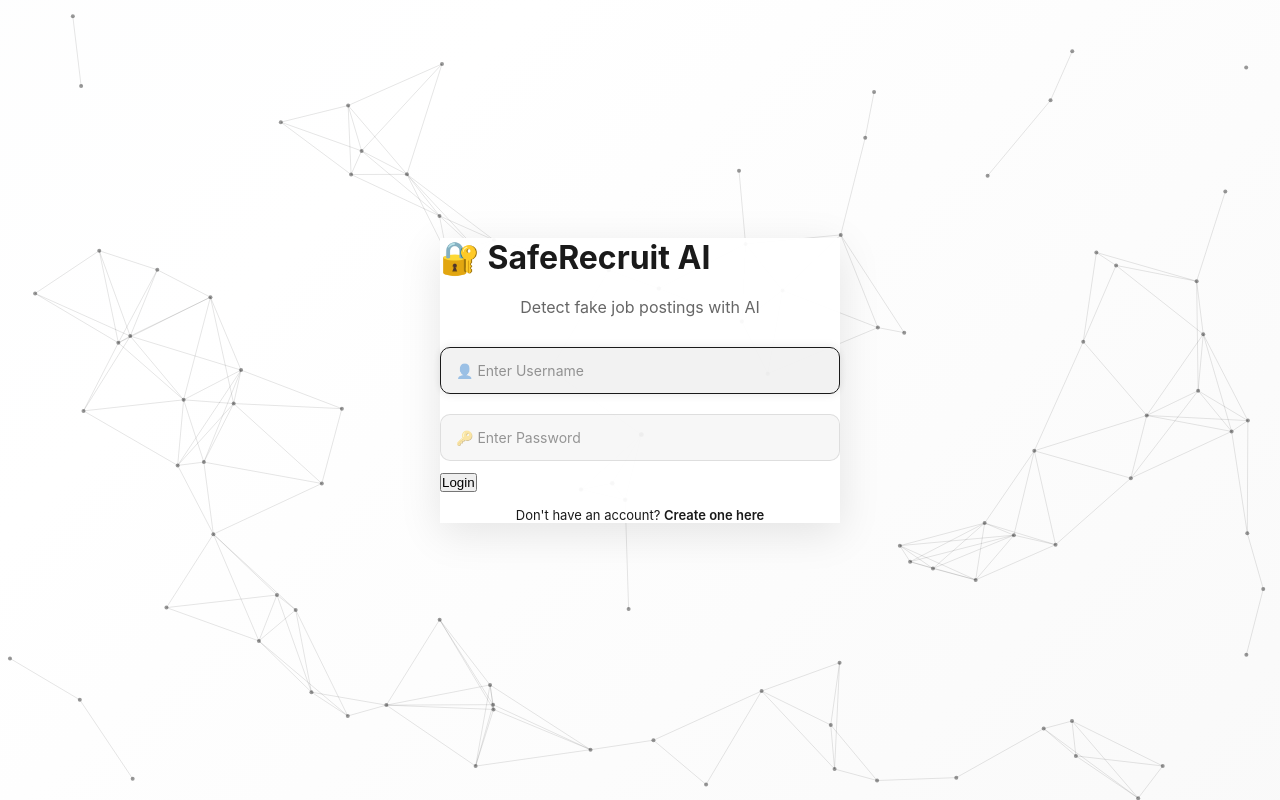
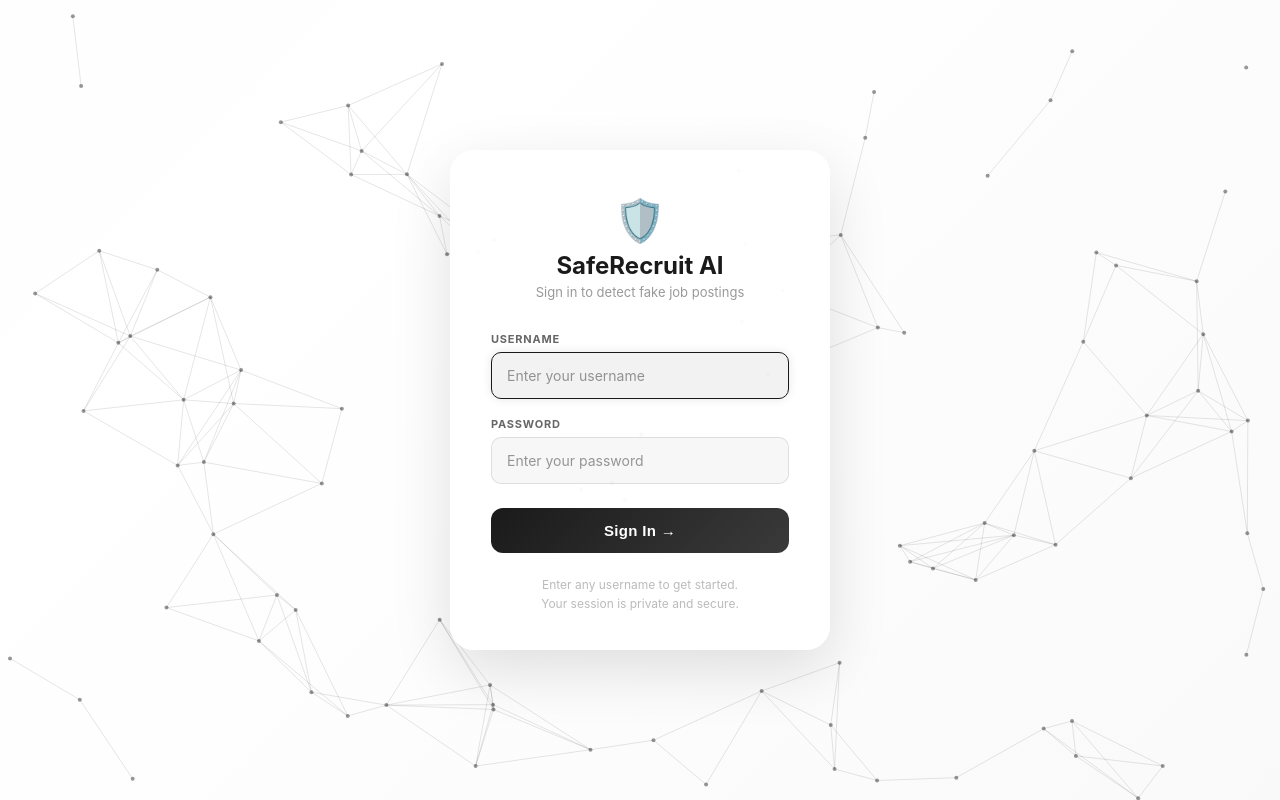
Before and after one commit to MraviTeja95/fake-job-posting-detector, a Flask app: page /login in a window 1280 px wide. Run offline with Flask 3, Linux system fonts and the light colour scheme.

Commit message:
SafeRecruit AI full project

```diff
--- a/web_app/app.py
+++ b/web_app/app.py
@@ -1,13 +1,12 @@
 from flask import Flask, render_template, request, redirect, url_for, session
 from flask_login import LoginManager, UserMixin, login_user, logout_user, login_required, current_user
 import os
-import re
 from werkzeug.utils import secure_filename
 from datetime import datetime
 
 app = Flask(__name__)
 app.secret_key = "secret123"
-app.config['MAX_CONTENT_LENGTH'] = 16 * 1024 * 1024  # 16MB max file size
+app.config['MAX_CONTENT_LENGTH'] = 16 * 1024 * 1024
 app.config['UPLOAD_FOLDER'] = 'uploads'
 
 if not os.path.exists(app.config['UPLOAD_FOLDER']):
@@ -17,7 +16,6 @@ login_manager = LoginManager()
 login_manager.init_app(app)
 login_manager.login_view = "login"
 
-# Dummy user system
 class User(UserMixin):
     def __init__(self, id):
         self.id = id
@@ -27,44 +25,27 @@ class User(UserMixin):
 def load_user(user_id):
     return User(user_id)
 
-# Simple job analysis logic
 def analyze_job_description(text):
-    """Analyze job description for fraud indicators"""
     if not text or len(text.strip()) < 10:
         return {
-            "prediction": "INVALID",
-            "confidence": 0,
-            "risk": 0,
+            "prediction": "INVALID", "confidence": 0, "risk": 0,
             "category": "Too Short",
             "reasons": ["Job description is too short to analyze"],
             "suggestions": ["Please provide a detailed job description"]
         }
 
     text_lower = text.lower()
-
-    # Fraud indicators
     red_flags = {
-        "no experience": 0.15,
-        "work from home": -0.05,
-        "no qualifications": 0.20,
-        "guaranteed income": 0.25,
-        "quick money": 0.30,
-        "easy money": 0.30,
-        "upfront payment": 0.25,
-        "wire transfer": 0.35,
-        "bitcoin": 0.30,
-        "western union": 0.35,
-        "no interview": 0.20,
-        "immediate hire": 0.15,
-        "urgent": 0.10,
-        "limited time": 0.10,
-        "high salary": 0.05,
-        "flexible hours": -0.05,
-        "remote": -0.05,
+        "no experience": 0.15, "work from home": -0.05, "no qualifications": 0.20,
+        "guaranteed income": 0.25, "quick money": 0.30, "easy money": 0.30,
+        "upfront payment": 0.25, "wire transfer": 0.35, "bitcoin": 0.30,
+        "western union": 0.35, "no interview": 0.20, "immediate hire": 0.15,
+        "urgent": 0.10, "limited time": 0.10, "high salary": 0.05,
+        "flexible hours": -0.05, "remote": -0.05,
     }
 
     reasons = []
-    risk_score = 0.3  # Base score
+    risk_score = 0.3
 
     for flag, weight in red_flags.items():
         if flag in text_lower:
@@ -72,100 +53,64 @@ def analyze_job_description(text):
             if weight > 0.15:
                 reasons.append(f"Detected suspicious phrase: '{flag}'")
 
-    # Positive indicators (reduce risk)
-    positive_indicators = [
-        "apply here", "contact us", "email", "phone",
-        "requirements", "qualifications", "experience",
-        "company", "location", "benefits"
-    ]
-
-    for indicator in positive_indicators:
+    for indicator in ["apply here","contact us","email","phone","requirements","qualifications","experience","company","location","benefits"]:
         if indicator in text_lower:
             risk_score -= 0.05
 
-    # Word count analysis
-    word_count = len(text.split())
-    if word_count < 50:
+    if len(text.split()) < 50:
         risk_score += 0.15
         reasons.append("Job description is unusually brief")
 
-    # Ensure score is between 0-100
     risk_score = max(0, min(100, risk_score * 100))
 
-    # Determine prediction
     if risk_score > 60:
-        prediction = "FAKE"
-        confidence = int(min(95, risk_score))
-        category = "High Risk"
+        prediction, confidence, category = "FAKE", int(min(95, risk_score)), "High Risk"
     elif risk_score > 40:
-        prediction = "SUSPICIOUS"
-        confidence = int(risk_score / 1.5)
-        category = "Medium Risk"
+        prediction, confidence, category = "SUSPICIOUS", int(risk_score / 1.5), "Medium Risk"
     else:
-        prediction = "REAL"
-        confidence = int(100 - risk_score)
-        category = "Low Risk"
+        prediction, confidence, category = "REAL", int(100 - risk_score), "Low Risk"
 
     if not reasons:
         reasons = ["Job description appears legitimate"] if prediction == "REAL" else ["Multiple fraud indicators detected"]
 
-    suggestions = [
-        "Verify company information independently",
-        "Check official company website",
-        "Be cautious of requests for upfront payments",
-        "Research the company on Glassdoor or LinkedIn"
-    ]
-
     return {
-        "prediction": prediction,
-        "confidence": confidence,
-        "risk": int(risk_score),
-        "category": category,
+        "prediction": prediction, "confidence": confidence,
+        "risk": int(risk_score), "category": category,
         "reasons": reasons[:3],
-        "suggestions": suggestions
+        "suggestions": [
+            "Verify company information independently",
+            "Check official company website",
+            "Be cautious of requests for upfront payments",
+            "Research the company on Glassdoor or LinkedIn"
+        ]
     }
 
-# OCR simulation (basic text extraction)
 def extract_text_from_image(image_path):
-    """Extract text from image using OCR"""
     try:
         from PIL import Image
         import pytesseract
-
-        img = Image.open(image_path)
-        text = pytesseract.image_to_string(img)
-        return text
+        return pytesseract.image_to_string(Image.open(image_path))
     except:
         return None
 
-# HOME
 @app.route("/", methods=["GET", "POST"])
 @login_required
 def home():
-    prediction = None
-    confidence = None
-    risk = None
-    category = None
-    reasons = None
-    suggestions = None
-    highlighted_text = None
+    prediction = confidence = risk = category = reasons = suggestions = highlighted_text = error = None
     processed_image = False
-    error = None
 
     if request.method == "POST":
         job_input = request.form.get("job_input", "").strip()
         job_image = request.files.get("job_image")
 
-        # Extract text from image if provided
         if job_image and job_image.filename:
             try:
                 filename = secure_filename(job_image.filename)
                 filepath = os.path.join(app.config['UPLOAD_FOLDER'], filename)
                 job_image.save(filepath)
-
-                extracted_text = extract_text_from_image(filepath)
-                if extracted_text:
-                    job_input = extracted_text
+                extracted = extract_text_from_image(filepath)
+                if extracted:
+                    job_input = extracted
                     processed_image = True
                 else:
                     error = "Could not extract text from image. Please paste text instead."
@@ -173,81 +118,70 @@ def home():
                 error = f"Error processing image: {str(e)}"
 
         if job_input:
-            # Analyze the job description
             result = analyze_job_description(job_input)
-
-            prediction = result["prediction"]
-            confidence = result["confidence"]
-            risk = result["risk"]
-            category = result["category"]
-            reasons = result["reasons"]
+            prediction  = result["prediction"]
+            confidence  = result["confidence"]
+            risk        = result["risk"]
+            category    = result["category"]
+            reasons     = result["reasons"]
             suggestions = result["suggestions"]
 
-            # Highlight suspicious keywords
             highlighted_text = job_input
-            keywords = ["upfront", "bitcoin", "western union", "wire transfer", "urgent", "immediate"]
-            for keyword in keywords:
-                if keyword.lower() in job_input.lower():
+            for kw in ["upfront","bitcoin","western union","wire transfer","urgent","immediate"]:
+                if kw.lower() in job_input.lower():
                     highlighted_text = highlighted_text.replace(
-                        keyword,
-                        f'<mark style="background-color: #ffcccc;">{keyword}</mark>'
+                        kw, f'<mark style="background-color:#ffcccc;">{kw}</mark>'
                     )
 
-            # Store in history
-            if 'history' not in session:
-                session['history'] = []
-
-            history_item = {
-                "input_text": job_input[:100] + "..." if len(job_input) > 100 else job_input,
-                "prediction": prediction,
-                "confidence": confidence,
-                "risk": risk,
-                "category": category,
+            session.setdefault('history', []).insert(0, {
+                "input_text": job_input[:100] + ("..." if len(job_input) > 100 else ""),
+                "prediction": prediction, "confidence": confidence,
+                "risk": risk, "category": category,
                 "timestamp": datetime.now().strftime("%Y-%m-%d %H:%M:%S")
-            }
-            session['history'].insert(0, history_item)  # Add to the beginning
+            })
             session.modified = True
         else:
             error = "Please enter a job description or upload an image"
 
     return render_template("index.html",
-        prediction=prediction,
-        confidence=confidence,
-        risk=risk,
-        category=category,
-        reasons=reasons,
-        suggestions=suggestions,
-        highlighted_text=highlighted_text,
-        processed_image=processed_image,
-        error=error
+        prediction=prediction, confidence=confidence, risk=risk,
+        category=category, reasons=reasons, suggestions=suggestions,
+        highlighted_text=highlighted_text, processed_image=processed_image, error=error
     )
 
-# LOGIN
+# ====================================================
+# ✅ BUG FIX: session.clear() BEFORE login_user()
+#    Old code did it AFTER which wiped the login session
+# ====================================================
 @app.route("/login", methods=["GET", "POST"])
 def login():
+    if current_user.is_authenticated:
+        return redirect(url_for("home"))
+
+    error = None
     if request.method == "POST":
-        username = request.form.get("username")
-        if username:
-            user = User(username)
-            login_user(user)
-            session.clear()  # Clear history on new login
-            return redirect(url_for("home"))
-    return render_template("login.html")
+        username = request.form.get("username", "").strip()
+        if not username:
+            error = "Please enter a username."
+        else:
+            session.clear()                    # ✅ clear OLD session first
+            login_user(User(username), remember=True)  # ✅ then create new login
+            return redirect(request.args.get('next') or url_for("home"))
 
-# LOGOUT
+    return render_template("login.html", error=error)
+
+# ✅ BUG FIX: redirect to /login (not /home which needs auth)
 @app.route("/logout")
 @login_required
 def logout():
     logout_user()
     session.clear()
-    return redirect(url_for("home"))
+    return redirect(url_for("login"))
 
-# HISTORY
 @app.route("/history")
 @login_required
 def history():
-    search_history = session.get('history', [])
-    return render_template("history.html", data=search_history)
+    return render_template("history.html", data=session.get('history', []))
 
 if __name__ == "__main__":
     app.run(debug=True)
--- a/web_app/static/script.js
+++ b/web_app/static/script.js
@@ -1,10 +1,11 @@
 // ==========================
 // Elements
 // ==========================
-const form = document.getElementById("jobForm");
-const loader = document.getElementById("loader");
-const button = document.getElementById("analyzeBtn");
-const textarea = document.querySelector("textarea");
+const form      = document.getElementById("jobForm");
+const loader    = document.getElementById("loader");
+const loaderText = document.getElementById("loaderText"); // ✅ FIX: target the <p> not the container
+const button    = document.getElementById("analyzeBtn");
+const textarea  = document.querySelector("textarea");
 const fileInput = document.getElementById("fileUpload");
 
 // ==========================
@@ -12,20 +13,19 @@ const fileInput = document.getElementById("fileUpload");
 // ==========================
 if (form) {
     form.addEventListener("submit", function () {
+        // ✅ FIX: show loader div (has spinner inside), NOT overwrite it with innerText
+        if (loader) loader.style.display = "block";
+        if (button) button.disabled = true;
 
-        loader.style.display = "block";
-
-        button.disabled = true;
-        button.innerText = "Analyzing...";
-
-        if (fileInput && fileInput.files.length > 0) {
-            loader.innerText = "Extracting text from screenshot...";
-        }
-        else if (textarea && textarea.value.includes("linkedin.com")) {
-            loader.innerText = "Scanning LinkedIn profile...";
-        }
-        else {
-            loader.innerText = "Analyzing job description...";
+        // ✅ FIX: update only the text <p> inside the loader, preserving the spinner
+        if (loaderText) {
+            if (fileInput && fileInput.files.length > 0) {
+                loaderText.textContent = "Extracting text from screenshot...";
+            } else if (textarea && textarea.value.includes("linkedin.com")) {
+                loaderText.textContent = "Scanning LinkedIn profile...";
+            } else {
+                loaderText.textContent = "Analyzing job description...";
+            }
         }
     });
 }
@@ -34,24 +34,26 @@ if (form) {
 // File Upload UI
 // ==========================
 if (fileInput) {
-
     fileInput.addEventListener("change", function () {
-
         const fileName = this.files[0]?.name;
+        // ✅ FIX: use .upload-text p selector (matches HTML structure)
+        const uploadP   = document.querySelector(".upload-text p");
+        const uploadBox = document.querySelector(".upload-box");
 
         if (fileName) {
-            document.querySelector(".upload-box p").innerText = fileName;
-
-            document.querySelector(".upload-box").style.borderColor = "#22c55e";
-            document.querySelector(".upload-box").style.boxShadow = "0 0 20px rgba(34,197,94,0.4)";
+            if (uploadP)   uploadP.textContent = fileName;
+            if (uploadBox) {
+                uploadBox.style.borderColor = "#22c55e";
+                uploadBox.style.boxShadow  = "0 0 20px rgba(34,197,94,0.35)";
+            }
         }
     });
 }
 
 // ==========================
-// Mouse Glow Effect
+// Mouse Tracking (for particle glow)
 // ==========================
-let mouseX = window.innerWidth / 2;
+let mouseX = window.innerWidth  / 2;
 let mouseY = window.innerHeight / 2;
 
 document.addEventListener("mousemove", (e) => {
@@ -60,19 +62,14 @@ document.addEventListener("mousemove", (e) => {
 });
 
 // ==========================
-// Meter Animation
+// Risk Meter Animation
 // ==========================
 window.addEventListener("load", () => {
-
     const meter = document.querySelector(".meter-bar");
-
     if (meter) {
-        let finalWidth = meter.style.width;
+        const finalWidth = meter.style.width;
         meter.style.width = "0%";
-
-        setTimeout(() => {
-            meter.style.width = finalWidth;
-        }, 300);
+        setTimeout(() => { meter.style.width = finalWidth; }, 300);
     }
 });
 
@@ -82,19 +79,17 @@ window.addEventListener("load", () => {
 const canvas = document.getElementById("particleCanvas");
 
 if (canvas) {
-
     const ctx = canvas.getContext("2d");
-
-    canvas.width = window.innerWidth;
+    canvas.width  = window.innerWidth;
     canvas.height = window.innerHeight;
 
-    let particles = [];
     const particleCount = 100;
+    const particles = [];
 
     class Particle {
         constructor() {
-            this.x = Math.random() * canvas.width;
-            this.y = Math.random() * canvas.height;
+            this.x  = Math.random() * canvas.width;
+            this.y  = Math.random() * canvas.height;
             this.vx = (Math.random() - 0.5) * 1;
             this.vy = (Math.random() - 0.5) * 1;
         }
@@ -102,44 +97,38 @@ if (canvas) {
         move() {
             this.x += this.vx;
             this.y += this.vy;
-
-            if (this.x < 0 || this.x > canvas.width) this.vx *= -1;
+            if (this.x < 0 || this.x > canvas.width)  this.vx *= -1;
             if (this.y < 0 || this.y > canvas.height) this.vy *= -1;
         }
 
         draw() {
             ctx.beginPath();
             ctx.arc(this.x, this.y, 2, 0, Math.PI * 2);
-            ctx.fillStyle = "rgba(0, 0, 0, 0.4)";
+            ctx.fillStyle = "rgba(0,0,0,0.4)";
             ctx.fill();
 
-            let dx = this.x - mouseX;
-            let dy = this.y - mouseY;
-            let distance = Math.sqrt(dx * dx + dy * dy);
-
-            if (distance < 150) {
+            const dx = this.x - mouseX;
+            const dy = this.y - mouseY;
+            const dist = Math.sqrt(dx * dx + dy * dy);
+            if (dist < 150) {
                 ctx.beginPath();
                 ctx.arc(this.x, this.y, 2.5, 0, Math.PI * 2);
-                ctx.fillStyle = `rgba(0, 0, 0, ${(1 - distance / 150) * 0.6})`;
+                ctx.fillStyle = `rgba(0,0,0,${(1 - dist / 150) * 0.6})`;
                 ctx.fill();
             }
         }
     }
 
-    for (let i = 0; i < particleCount; i++) {
-        particles.push(new Particle());
-    }
+    for (let i = 0; i < particleCount; i++) particles.push(new Particle());
 
     function connectParticles() {
         for (let i = 0; i < particles.length; i++) {
-            for (let j = i; j < particles.length; j++) {
-                let dx = particles[i].x - particles[j].x;
-                let dy = particles[i].y - particles[j].y;
-                let distance = Math.sqrt(dx * dx + dy * dy);
-
-                if (distance < 120) {
+            for (let j = i + 1; j < particles.length; j++) {
+                const dx = particles[i].x - particles[j].x;
+                const dy = particles[i].y - particles[j].y;
+                if (Math.sqrt(dx * dx + dy * dy) < 120) {
                     ctx.beginPath();
-                    ctx.strokeStyle = "rgba(0, 0, 0, 0.1)";
+                    ctx.strokeStyle = "rgba(0,0,0,0.1)";
                     ctx.lineWidth = 1;
                     ctx.moveTo(particles[i].x, particles[i].y);
                     ctx.lineTo(particles[j].x, particles[j].y);
@@ -151,12 +140,7 @@ if (canvas) {
 
     function animate() {
         ctx.clearRect(0, 0, canvas.width, canvas.height);
-
-        particles.forEach(p => {
-            p.move();
-            p.draw();
-        });
-
+        particles.forEach(p => { p.move(); p.draw(); });
         connectParticles();
         requestAnimationFrame(animate);
     }
@@ -164,7 +148,7 @@ if (canvas) {
     animate();
 
     window.addEventListener("resize", () => {
-        canvas.width = window.innerWidth;
+        canvas.width  = window.innerWidth;
         canvas.height = window.innerHeight;
     });
 }
@@ -173,20 +157,13 @@ if (canvas) {
 // AI Typing Effect
 // ==========================
 window.addEventListener("load", () => {
-
     const items = document.querySelectorAll(".analysis-item");
-
-    if (items.length === 0) return;
+    if (!items.length) return;
 
     let delay = 500;
-
     items.forEach((item) => {
         const text = item.dataset.text;
-
-        setTimeout(() => {
-            typeText(item, text, 0);
-        }, delay);
-
+        setTimeout(() => typeText(item, text, 0), delay);
         delay += text.length * 35 + 400;
     });
 });
@@ -194,13 +171,9 @@ window.addEventListener("load", () => {
 function typeText(element, text, i) {
     if (i < text.length) {
         element.innerHTML += text.charAt(i);
-
-        setTimeout(() => {
-            typeText(element, text, i + 1);
-        }, 20);
+        setTimeout(() => typeText(element, text, i + 1), 20);
     }
 }
-function toggleMenu() {
-    const menu = document.getElementById("profileMenu");
-    menu.style.display = menu.style.display === "block" ? "none" : "block";
-}
+
+// ✅ NOTE: toggleMenu is defined in index.html <script> block only.
+//    It is NOT defined here to avoid duplicate function conflicts.
--- a/web_app/templates/login.html
+++ b/web_app/templates/login.html
@@ -1,39 +1,156 @@
 <!DOCTYPE html>
-<html>
+<html lang="en">
 <head>
     <meta charset="UTF-8">
     <meta name="viewport" content="width=device-width, initial-scale=1.0">
-<title>SafeRecruit AI - Login</title>
+    <title>Login – SafeRecruit AI</title>
     <link rel="stylesheet" href="{{ url_for('static', filename='style.css') }}">
+    <style>
+        body {
+            padding-top: 0;
+            display: flex;
+            align-items: center;
+            justify-content: center;
+            min-height: 100vh;
+        }
+
+        .login-wrapper {
+            width: 100%;
+            max-width: 420px;
+            padding: 20px;
+            animation: fadeUp 0.45s ease both;
+        }
+
+        @keyframes fadeUp {
+            from { opacity: 0; transform: translateY(20px); }
+            to   { opacity: 1; transform: translateY(0); }
+        }
+
+        .login-card {
+            background: rgba(255,255,255,0.97);
+            backdrop-filter: blur(30px);
+            border-radius: 24px;
+            padding: 44px 40px 36px;
+            box-shadow: 0 20px 60px rgba(0,0,0,0.12);
+            border: 1px solid rgba(255,255,255,0.8);
+        }
+
+        .login-logo  { text-align:center; font-size:2.6em; margin-bottom:6px; }
+        .login-title { text-align:center; font-size:1.5em; font-weight:700; color:#1a1a1a; margin-bottom:4px; }
+        .login-sub   { text-align:center; font-size:13px; color:#999; margin-bottom:32px; }
+
+        .field-label {
+            display: block;
+            font-size: 11px;
+            font-weight: 700;
+            text-transform: uppercase;
+            letter-spacing: 0.8px;
+            color: #666;
+            margin-bottom: 6px;
+        }
+
+        .field-group { margin-bottom: 18px; }
+        .field-group input { margin: 0; }
+
+        .btn-login {
+            width: 100%;
+            padding: 14px;
+            border: none;
+            border-radius: 12px;
+            background: linear-gradient(135deg, #1a1a1a, #3a3a3a);
+            color: white;
+            font-weight: 700;
+            font-size: 15px;
+            cursor: pointer;
+            transition: all 0.3s ease;
+            margin-top: 6px;
+            letter-spacing: 0.3px;
+        }
+
+        .btn-login:hover {
+            transform: translateY(-2px);
+            box-shadow: 0 10px 30px rgba(0,0,0,0.22);
+        }
+
+        .btn-login:disabled {
+            opacity: 0.65;
+            cursor: not-allowed;
+            transform: none;
+        }
+
+        .login-note {
+            text-align: center;
+            font-size: 12px;
+            color: #bbb;
+            margin-top: 22px;
+            line-height: 1.6;
+        }
+
+        /* override global error-box for login page */
+        .error-box {
+            font-size: 13px;
+            margin-bottom: 20px;
+        }
+    </style>
 </head>
-
-<body class="login-page">
-
+<body>
     <canvas id="particleCanvas"></canvas>
 
-<div class="container">
+    <div class="login-wrapper">
+        <div class="login-card">
 
-<h1>🔐 SafeRecruit AI</h1>
+            <div class="login-logo">🛡️</div>
+            <h1 class="login-title">SafeRecruit AI</h1>
+            <p class="login-sub">Sign in to detect fake job postings</p>
 
-<p style="color: #666; margin-bottom: 20px;">Detect fake job postings with AI</p>
+            {% if error %}
+            <div class="error-box">⚠️ {{ error }}</div>
+            {% endif %}
 
-<form method="POST">
+            <form method="POST" id="loginForm">
+                <div class="field-group">
+                    <label class="field-label" for="username">Username</label>
+                    <input
+                        type="text"
+                        id="username"
+                        name="username"
+                        placeholder="Enter your username"
+                        autocomplete="username"
+                        autofocus
+                        required
+                    >
+                </div>
 
-<input type="text" name="username" placeholder="👤 Enter Username" required autofocus>
+                <div class="field-group">
+                    <label class="field-label" for="password">Password</label>
+                    <input
+                        type="password"
+                        id="password"
+                        name="password"
+                        placeholder="Enter your password"
+                        autocomplete="current-password"
+                    >
+                </div>
 
-<input type="password" name="password" placeholder="🔑 Enter Password" required>
-
-<button type="submit">Login</button>
-
+                <button type="submit" class="btn-login" id="loginBtn">
+                    Sign In →
+                </button>
             </form>
 
-<p style="margin-top: 15px; font-size: 13px;">
-Don't have an account? <a href="/signup">Create one here</a>
+            <p class="login-note">
+                Enter any username to get started.<br>
+                Your session is private and secure.
             </p>
-
+        </div>
     </div>
 
     <script src="{{ url_for('static', filename='script.js') }}"></script>
-
+    <script>
+        document.getElementById('loginForm').addEventListener('submit', function () {
+            const btn = document.getElementById('loginBtn');
+            btn.textContent = 'Signing in…';
+            btn.disabled = true;
+        });
+    </script>
 </body>
 </html>
```
Also changed, not shown: web_app/templates/index.html (+21 -26 lines). Lines whose indentation alone changed are shown as unchanged.
